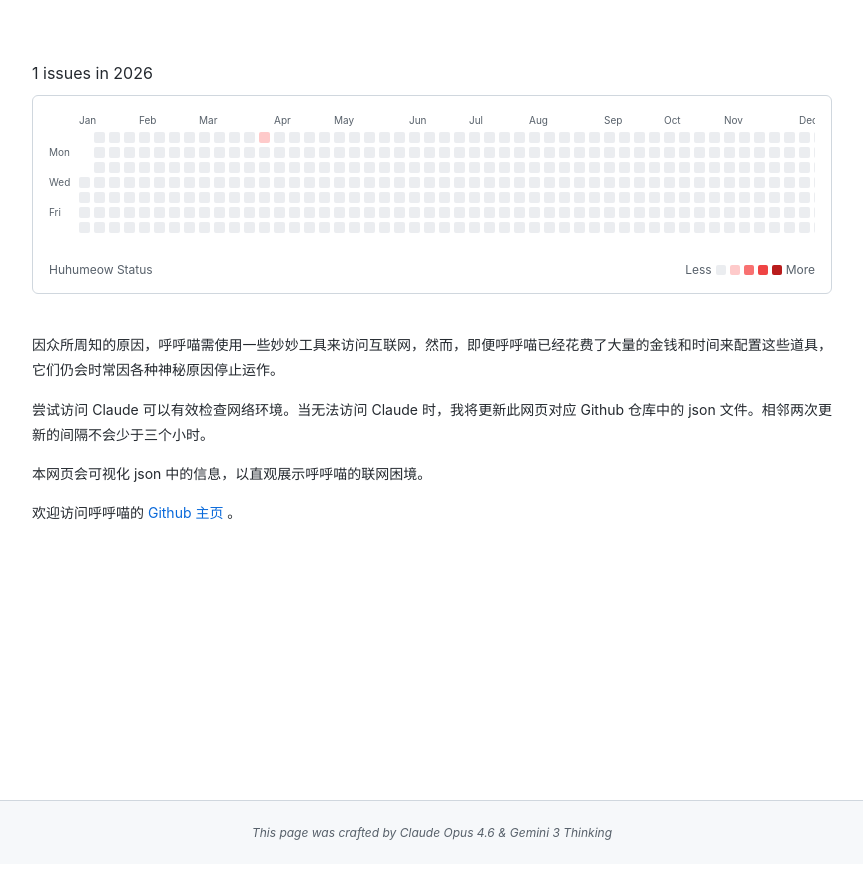
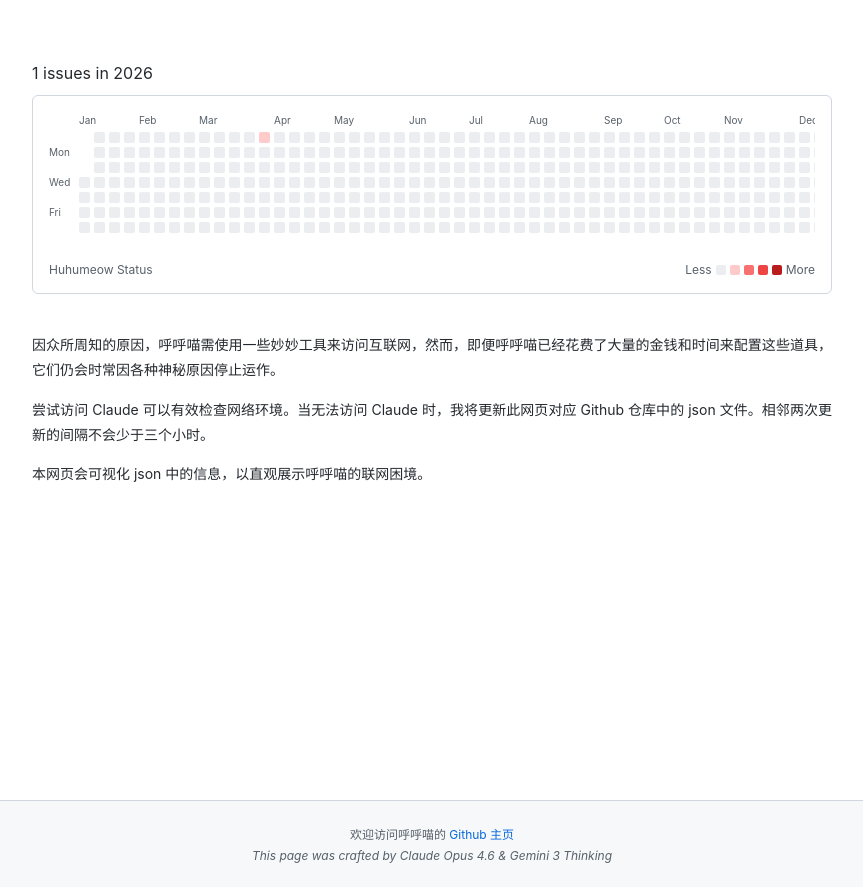
Before and after one commit to HuhuMeow/huhu-network-log, a plain HTML site: page index.html in a window 1280 px wide. Shown: the whole page, without its empty margins (208-1071 px from the left). Before the commit the page ends 864 px from the top, so only its background shows below. Drawn offline with Linux system fonts and the light colour scheme.

Commit message:
typo fix2

```diff
--- a/index.html
+++ b/index.html
@@ -183,11 +183,11 @@
           <p>因众所周知的原因，呼呼喵需使用一些妙妙工具来访问互联网，然而，即便呼呼喵已经花费了大量的金钱和时间来配置这些道具，它们仍会时常因各种神秘原因停止运作。</p>
           <p>尝试访问 Claude 可以有效检查网络环境。当无法访问 Claude 时，我将更新此网页对应 Github 仓库中的 json 文件。相邻两次更新的间隔不会少于三个小时。</p>
           <p>本网页会可视化 json 中的信息，以直观展示呼呼喵的联网困境。</p>
-          <p>欢迎访问呼呼喵的 <a href="https://github.com/HuhuMeow" target="_blank">Github 主页</a> 。</p>
         </div>
     </div>
 
     <footer class="site-footer">
+        <p style="margin: 0 0 6px 0;">欢迎访问呼呼喵的 <a href="https://github.com/HuhuMeow" target="_blank" style="color: var(--color-accent-fg); text-decoration: none;">Github 主页</a></p>
         <i>This page was crafted by Claude Opus 4.6 & Gemini 3 Thinking</i>
     </footer>
 
```
